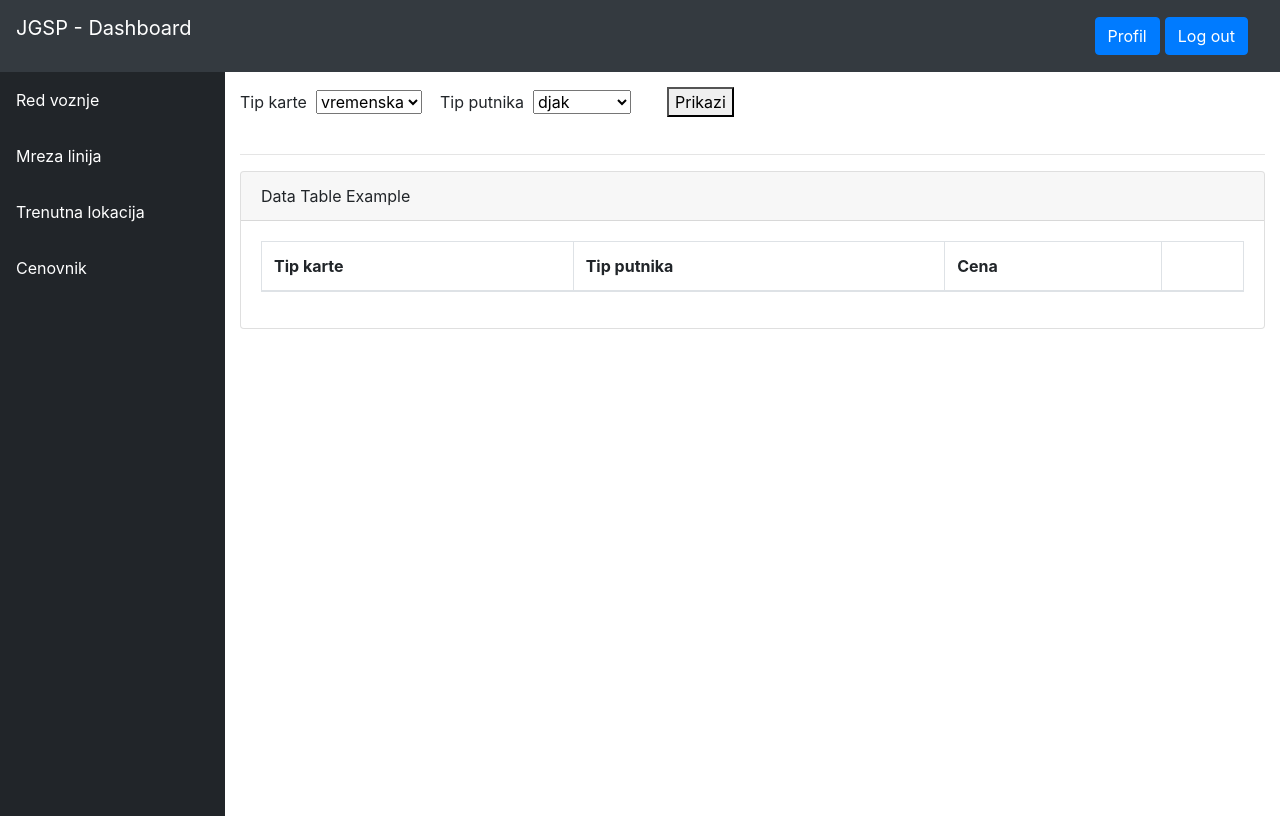
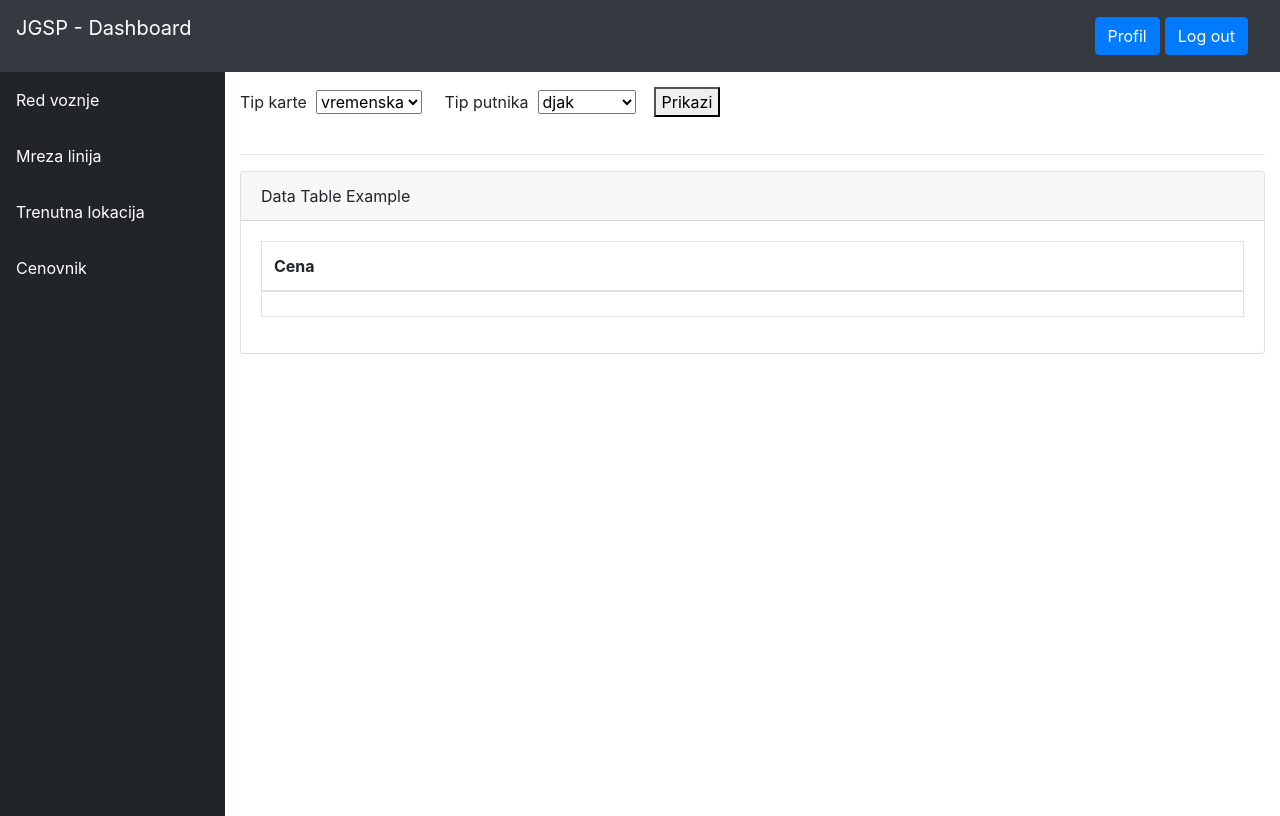
Before and after one commit to sarapaj/Web2-projekat, an Angular app in the folder Front-end/: page /dashboard/cenovnik in a window 1280 px wide. Built offline with nearby package versions, Linux system fonts and the light colour scheme.

Commit message:
Cenovnik kod korisnika

```diff
--- a/Front-end/src/app/dashboard/korisnik/cenovnik/cenovnik.component.html
+++ b/Front-end/src/app/dashboard/korisnik/cenovnik/cenovnik.component.html
@@ -1,8 +1,20 @@
-<form>
+<form #cenovnikForm="ngForm" (ngSubmit)="OnSubmit(cenovnikForm)">
     <div class="form-group my-div">
         <div class="form-label-group">
+            <div class="my-div">
             <app-my-dropdown [dropdownElement] = "dropdownToPass"></app-my-dropdown>
+            <label>Tip karte &nbsp;</label>
+            <select (change)="selectTicketTypeChangeHandler($event)"  class="dropdown no-arrow dropdown-toggle" id="userDropdown">
+                <option  *ngFor = "let item of this.dropdownToPassTicket.value">{{item}}</option>
+            </select>
+            &nbsp;&nbsp;&nbsp;
+            <label>Tip putnika &nbsp;</label>
+            <select (change)="selectPassengerChangeHandler($event)"  class="dropdown no-arrow dropdown-toggle" id="userDropdown">
+                <option  *ngFor = "let item of this.dropDownToPassPassenger.value">{{item}}</option>
+            </select>
+            </div>
         </div>
+
     </div>
     &nbsp;&nbsp;
     <button type="submit">Prikazi</button>
@@ -10,4 +22,4 @@
 
 <hr>
 
-<app-my-table [tableHeaderElement] = "tableHeader"></app-my-table>
+<app-my-table [tableHeaderElement] = "tableHeader" [tableBodyElement]="tableBody"></app-my-table>
--- a/Front-end/src/app/dashboard/korisnik/cenovnik/cenovnik.component.ts
+++ b/Front-end/src/app/dashboard/korisnik/cenovnik/cenovnik.component.ts
@@ -1,6 +1,11 @@
 import { Component, OnInit } from '@angular/core';
 import { DropdownElement } from 'src/app/shared/classes';
 import { TipKarte, TipPutnika } from 'src/app/shared/constants';
+import { CenovnikForma } from 'src/models/cenovnik-forma';
+import { NgForm } from '@angular/forms';
+import { ActivatedRoute } from '@angular/router';
+import { RedVoznjeService } from 'src/app/services/red-voznje.service';
+import { CenovnikService } from 'src/app/services/cenovnik.service';
 
 @Component({
   selector: 'app-cenovnik',
@@ -9,24 +14,45 @@ import { TipKarte, TipPutnika } from 'src/app/shared/constants';
 })
 export class CenovnikComponent implements OnInit {
 
-  dropdownToPass: DropdownElement[];
+  dropdownToPassTicket: DropdownElement;
+  dropDownToPassPassenger: DropdownElement;
+
+  cenovnikForma:CenovnikForma;
   tableHeader: string[];
+  tableBody: string[];
 
-  constructor() { }
+  constructor(private route: ActivatedRoute,private cenovnikServis: CenovnikService) { }
 
   ngOnInit() {
-    this.dropdownToPass = [
-      {
-        label: "Tip karte",
-        value: TipKarte
-      },
-      {
-        label: "Tip putnika",
-        value: TipPutnika
-      }
-    ];
-    this.tableHeader = ["Tip karte", "Tip putnika", "Cena", " "];
+    this.resetForm();
+    this.dropDownToPassPassenger = {label: "Tip putnika",value: TipPutnika};
+    this.dropdownToPassTicket = {label:"Tip karte", value: TipKarte};
+
+    this.tableHeader = ["Cena"];
+    this.tableBody = [""];
 
   }
+  OnSubmit(form: NgForm) {
+    this.cenovnikServis.getTicketPrice(this.cenovnikForma);
+    this.tableBody = [this.cenovnikServis.cena];
+  }
+
+  selectTicketTypeChangeHandler(event:any){
+    this.cenovnikForma.tipKarte = event.target.value;
+  }
+
+  selectPassengerChangeHandler(event:any){
+    this.cenovnikForma.tipPutnika =  event.target.value;
+  }
+
+  resetForm(form?: NgForm) {
+    if (form != null)
+      form.reset();
+    this.cenovnikForma = {
+      tipKarte: '',
+      tipPutnika: '',
+    }
+  }
+
 
 }
--- a/Front-end/src/app/services/cenovnik.service.ts
+++ b/Front-end/src/app/services/cenovnik.service.ts
@@ -1,12 +1,15 @@
 import { Injectable } from '@angular/core';
 import { environment } from 'src/environments/environment';
 import { HttpClient } from '@angular/common/http';
+import { CenovnikForma } from 'src/models/cenovnik-forma';
 
 @Injectable({
   providedIn: 'root'
 })
 export class CenovnikService {
   private _baseUrl = environment.baseUrl;
+  cena : string;
+
   constructor(private _http: HttpClient) { }
 
   public editTicketPrice(novaCena: number, tipKarte: string){
@@ -17,7 +20,7 @@ export class CenovnikService {
     return this._http.put(`${this._baseUrl}/api/Ticket/EditDiscount/${tipPutnika}/${noviPopust}`, {});
   }
 
-  public getTicketPrice(tipKarte: string, tipPutnika: string){
-    return this._http.get(`${this._baseUrl}/api/Ticket/GetTicketPrice/${tipKarte}/${tipKarte}`);
+  public getTicketPrice(cenovnikForma:CenovnikForma){
+    this._http.get(this._baseUrl + '/api/Ticket/GetTicketPrice?TicketType=' +cenovnikForma.tipKarte + '&PassengerType=' + cenovnikForma.tipPutnika).toPromise().then(res => this.cena = res as string);
   }
 }
--- /dev/null
+++ b/Front-end/src/models/cenovnik-forma.ts
@@ -0,0 +1,4 @@
+export class CenovnikForma{
+    tipKarte: string;
+    tipPutnika: string;
+}
```
Also changed, not shown: 1 other file (tests, documents, lock files or other folders).
